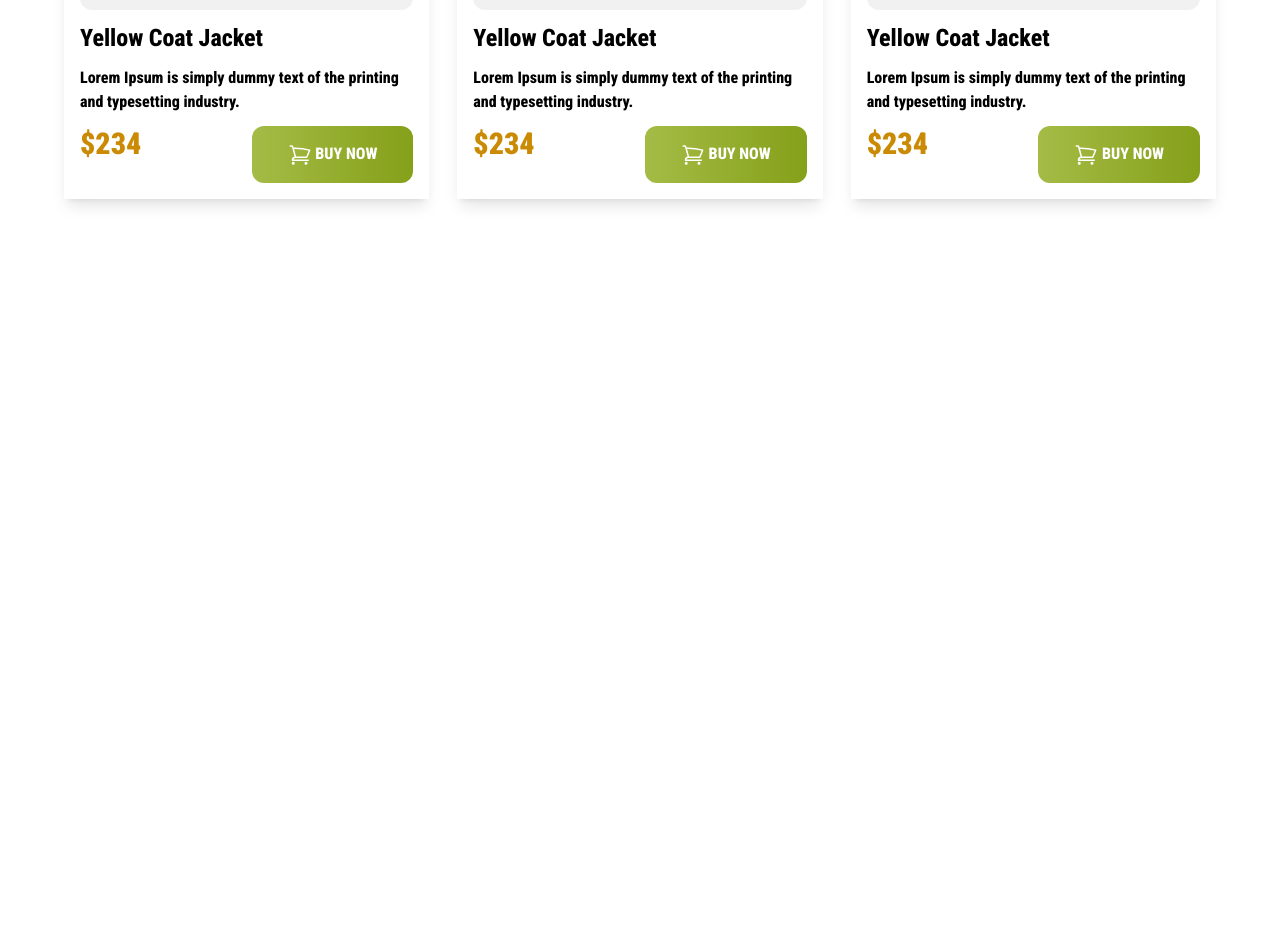
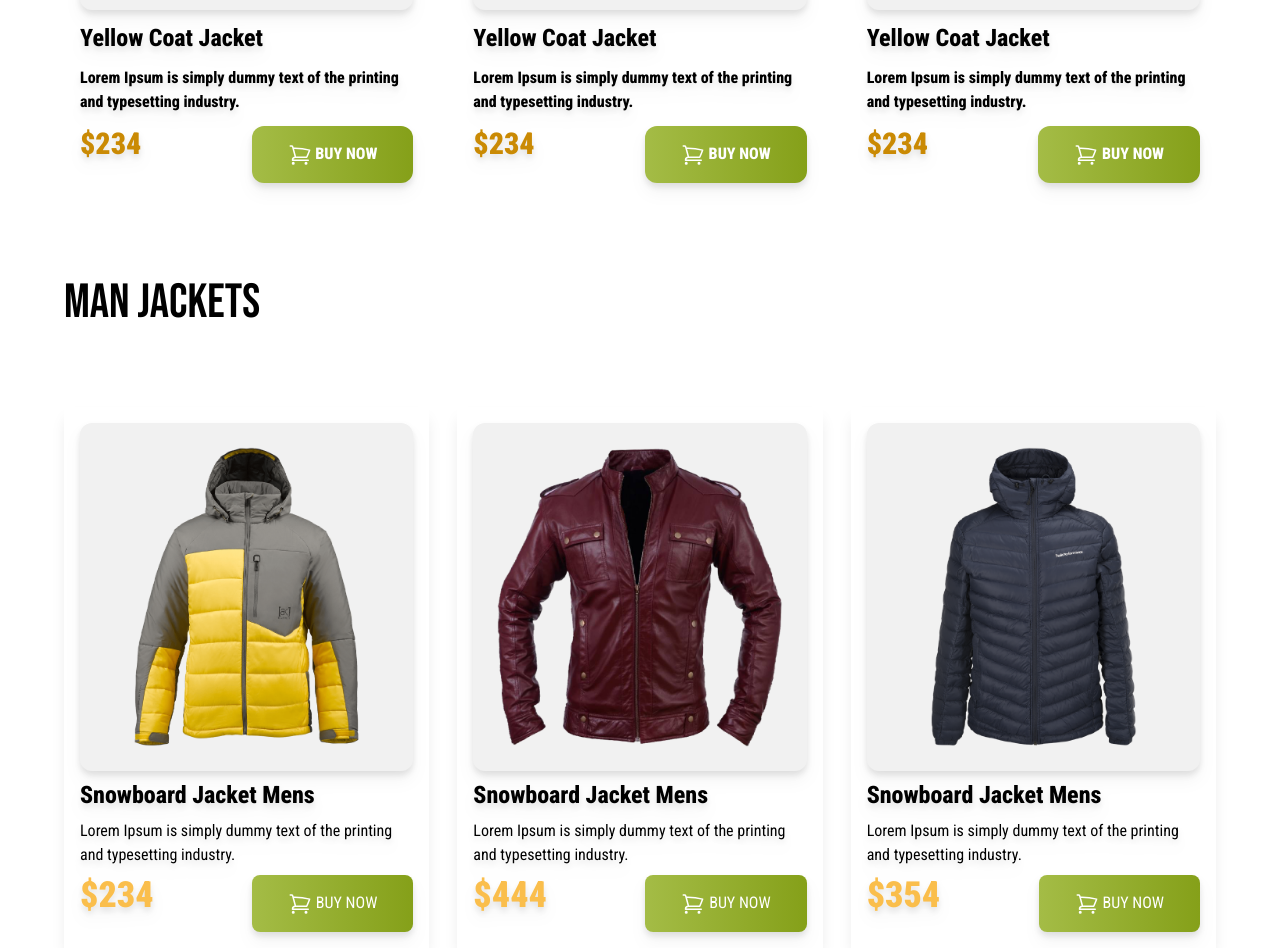
Before and after one commit to SopnilSwapon/penguin-fashion-with-tailwind, a plain HTML site: page index.html in a window 1280 px wide. Shown: the part 1176-2124 px from the top of the page. Before the commit the page ends 1403 px from the top, so only its background shows below. Drawn offline with nearby package versions, Linux system fonts and the light colour scheme.

Commit message:
finish man jacket section

```diff
--- a/index.html
+++ b/index.html
@@ -57,7 +57,7 @@
             <h1 class="text-5xl font">WOMAN JACKETS</h1>
             <div class="grid grid-cols-1 md:grid-cols-2 lg:grid-cols-3 gap-7 mb-7">
                 <!-- jacket-1 -->
-            <div class="font-roboto font-bold mt-7 space-y-3 shadow-lg p-4">
+            <div class="font-roboto font-bold mt-7 space-y-3 drop-shadow-lg p-4">
                 <div class="bg-[#F1F1F1] p-5 rounded-xl">
                   <img src="./images/jacket-1.png" alt="">
                 </div>
@@ -77,7 +77,7 @@
                       </div>
               </div>
               <!-- jacket-2  -->
-              <div class="font-roboto font-bold mt-7 space-y-3 shadow-lg p-4">
+              <div class="font-roboto font-bold mt-7 space-y-3 drop-shadow-lg p-4">
                 <div class="bg-[#F1F1F1] p-5 rounded-xl">
                   <img src="./images/jacket-2.png" alt="">
                 </div>
@@ -97,7 +97,7 @@
                       </div>
               </div>
               <!-- jacket-3 -->
-              <div class="font-roboto font-bold mt-7 space-y-3 shadow-lg p-4">
+              <div class="font-roboto font-bold mt-7 space-y-3 drop-shadow-lg p-4">
                 <div class="bg-[#F1F1F1] p-5 rounded-xl">
                   <img src="./images/jacket-3.png" alt="">
                 </div>
@@ -118,6 +118,57 @@
               </div>
             </div>
         </section>
+        <!-- Man jacket section -->
+        <section>
+            <h1 class="font text-5xl my-20">MAN JACKETS</h1>
+            <div class="grid grid-cols-1 md:grid-cols-2 lg:grid-cols-3 gap-7 ">
+                <div class="font-roboto space-y-2 shadow-lg drop-shadow-lg p-4">
+                    <div class="bg-[#F1F1F1] p-6 rounded-xl">
+                        <img src="./images/jacket-4.png" alt="">
+                </div>
+                    <h3 class="text-2xl font-bold">Snowboard Jacket Mens</h3>
+                    <p class="text-">Lorem Ipsum is simply dummy text of the
+                        printing and typesetting industry.</p>
+                        <div class="flex justify-between">
+                            <h2 class="text-[#FABE4C] text-4xl font-black">$234</h2>
+                            <button class="text-white px-9 py-4 bg-gradient-to-r from-[#A4BC46] to-[#85A019] rounded-lg"><svg xmlns="http://www.w3.org/2000/svg" fill="none" viewBox="0 0 24 24" stroke-width="1.5" stroke="currentColor" class="w-6 h-6 inline ">
+                                <path stroke-linecap="round" stroke-linejoin="round" d="M2.25 3h1.386c.51 0 .955.343 1.087.835l.383 1.437M7.5 14.25a3 3 0 0 0-3 3h15.75m-12.75-3h11.218c1.121-2.3 2.1-4.684 2.924-7.138a60.114 60.114 0 0 0-16.536-1.84M7.5 14.25 5.106 5.272M6 20.25a.75.75 0 1 1-1.5 0 .75.75 0 0 1 1.5 0Zm12.75 0a.75.75 0 1 1-1.5 0 .75.75 0 0 1 1.5 0Z" />
+                              </svg>
+                              BUY NOW</button>
+                        </div>
+                </div>
+                <div class="font-roboto space-y-2 shadow-lg drop-shadow-lg p-4">
+                    <div class="bg-[#F1F1F1] p-6 rounded-xl">
+                        <img src="./images/jacket-5.png" alt="">
+                </div>
+                    <h3 class="text-2xl font-bold">Snowboard Jacket Mens</h3>
+                    <p class="text-">Lorem Ipsum is simply dummy text of the
+                        printing and typesetting industry.</p>
+                        <div class="flex justify-between">
+                            <h2 class="text-[#FABE4C] text-4xl font-black">$444</h2>
+                            <button class="text-white px-9 py-4 bg-gradient-to-r from-[#A4BC46] to-[#85A019] rounded-lg"><svg xmlns="http://www.w3.org/2000/svg" fill="none" viewBox="0 0 24 24" stroke-width="1.5" stroke="currentColor" class="w-6 h-6 inline ">
+                                <path stroke-linecap="round" stroke-linejoin="round" d="M2.25 3h1.386c.51 0 .955.343 1.087.835l.383 1.437M7.5 14.25a3 3 0 0 0-3 3h15.75m-12.75-3h11.218c1.121-2.3 2.1-4.684 2.924-7.138a60.114 60.114 0 0 0-16.536-1.84M7.5 14.25 5.106 5.272M6 20.25a.75.75 0 1 1-1.5 0 .75.75 0 0 1 1.5 0Zm12.75 0a.75.75 0 1 1-1.5 0 .75.75 0 0 1 1.5 0Z" />
+                              </svg>
+                              BUY NOW</button>
+                        </div>
+                </div>
+                <div class="font-roboto space-y-2 shadow-lg drop-shadow-lg p-4">
+                    <div class="bg-[#F1F1F1] p-6 rounded-xl">
+                        <img src="./images/jacket-6.png" alt="">
+                </div>
+                    <h3 class="text-2xl font-bold">Snowboard Jacket Mens</h3>
+                    <p class="text-">Lorem Ipsum is simply dummy text of the
+                        printing and typesetting industry.</p>
+                        <div class="flex justify-between">
+                            <h2 class="text-[#FABE4C] text-4xl font-black">$354</h2>
+                            <button class="text-white px-9 py-4 bg-gradient-to-r from-[#A4BC46] to-[#85A019] rounded-lg"><svg xmlns="http://www.w3.org/2000/svg" fill="none" viewBox="0 0 24 24" stroke-width="1.5" stroke="currentColor" class="w-6 h-6 inline ">
+                                <path stroke-linecap="round" stroke-linejoin="round" d="M2.25 3h1.386c.51 0 .955.343 1.087.835l.383 1.437M7.5 14.25a3 3 0 0 0-3 3h15.75m-12.75-3h11.218c1.121-2.3 2.1-4.684 2.924-7.138a60.114 60.114 0 0 0-16.536-1.84M7.5 14.25 5.106 5.272M6 20.25a.75.75 0 1 1-1.5 0 .75.75 0 0 1 1.5 0Zm12.75 0a.75.75 0 1 1-1.5 0 .75.75 0 0 1 1.5 0Z" />
+                              </svg>
+                              BUY NOW</button>
+                        </div>
+                </div>
+            </div>
+        </section>
     </main>
     <footer>
 
```
